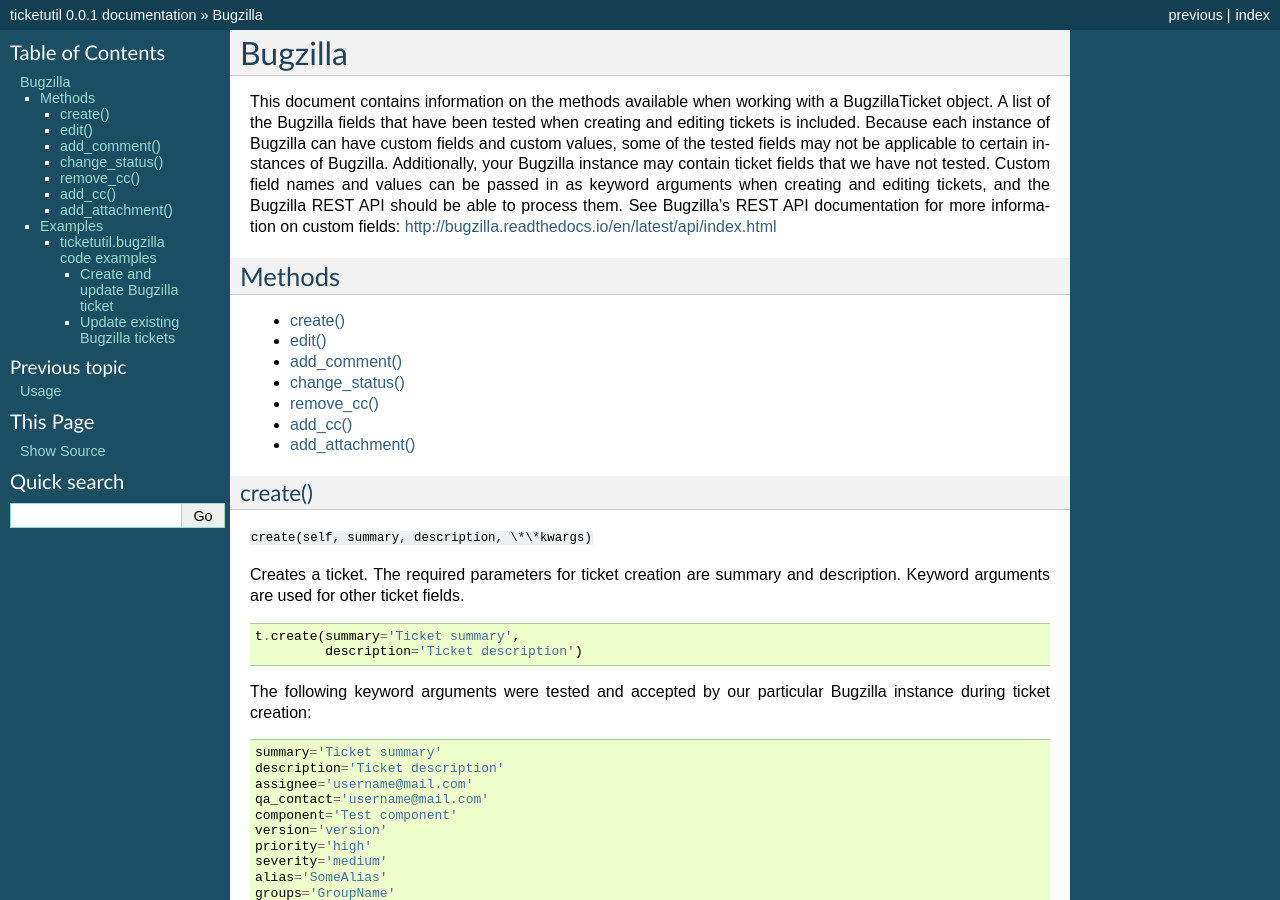
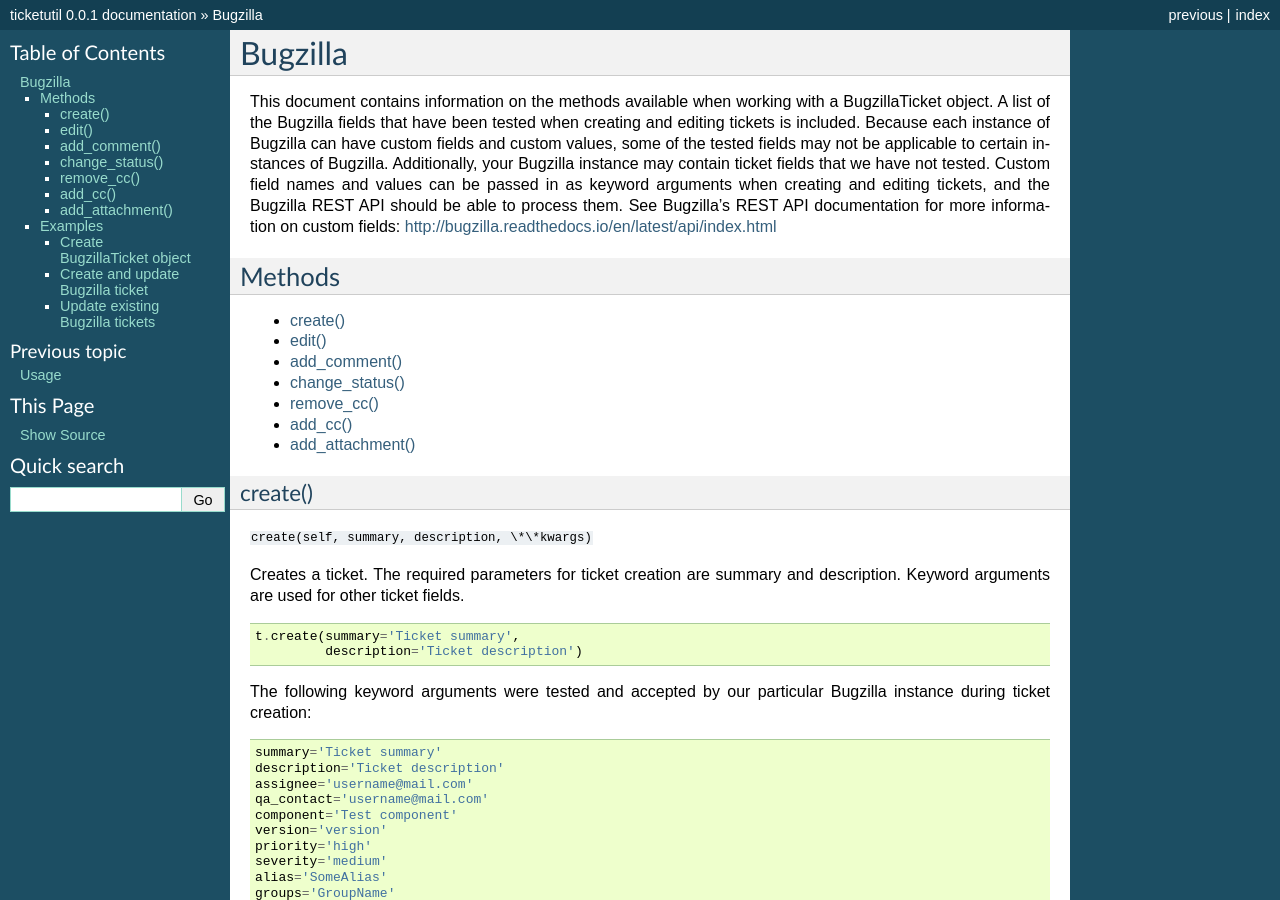
Before and after one commit to dmranck/ticketutil, a Sphinx documentation site: the page built from read-the-docs/source/Bugzilla.rst, in a window 1280 px wide and 900 px high. Built offline with Sphinx 7.4.7, drawn with Linux system fonts in a browser that asks for light colours; some of the changed text lies outside the part shown.

Commit message:
update for bugzilla.rst

```diff
--- a/read-the-docs/source/Bugzilla.rst
+++ b/read-the-docs/source/Bugzilla.rst
@@ -151,8 +151,8 @@
 Examples
 ^^^^^^^^
 
-ticketutil.bugzilla code examples
----------------------------------
+Create BugzillaTicket object
+----------------------------
 
 Currently, ticketutil supports ``HTTP Basic authentication`` and
 ``API key authentication`` for Bugzilla.
@@ -205,7 +205,7 @@
 information: http://bugzilla.readthedocs.io/en/latest/api/index.html
 
 Create and update Bugzilla ticket
-~~~~~~~~~~~~~~~~~~~~~~~~~~~~~~~~~
+---------------------------------
 
 .. code:: python
 
@@ -236,7 +236,7 @@
     t.close_requests_session()
 
 Update existing Bugzilla tickets
-~~~~~~~~~~~~~~~~~~~~~~~~~~~~~~~~
+--------------------------------
 
 .. code:: python
 
```
